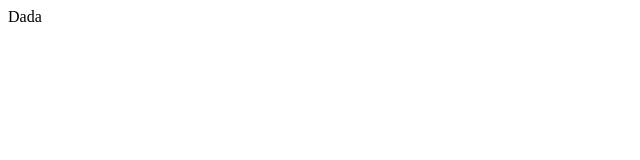
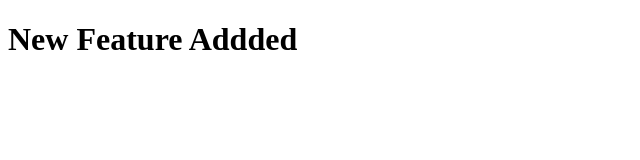
Before and after one commit to ashish4795/gitdemorepo, a plain HTML site: page index.html in a window 1280 px wide. Shown: the whole page, without its empty margins (0-640 px from the left). Drawn offline with Linux system fonts and the light colour scheme.

Commit message:
new feature added

```diff
--- a/index.html
+++ b/index.html
@@ -8,6 +8,6 @@
     <title>Document</title>
 </head>
 <body>
-Dada
+<h1> New Feature Addded</h1>
 </body>
 </html>
```
